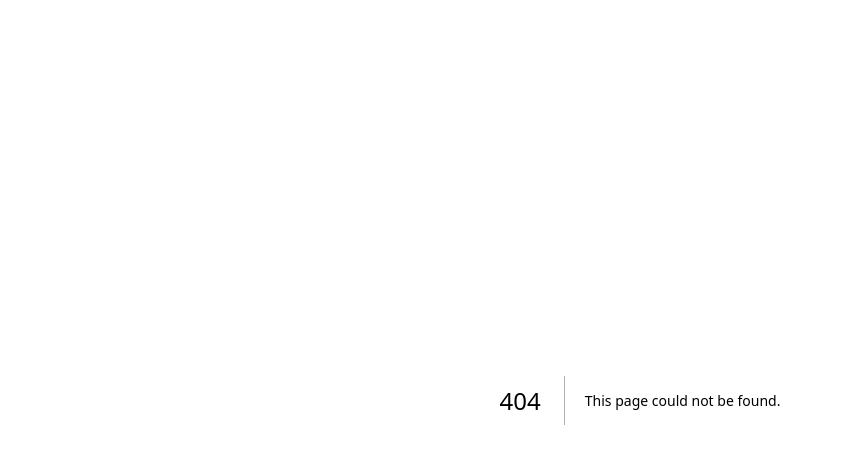
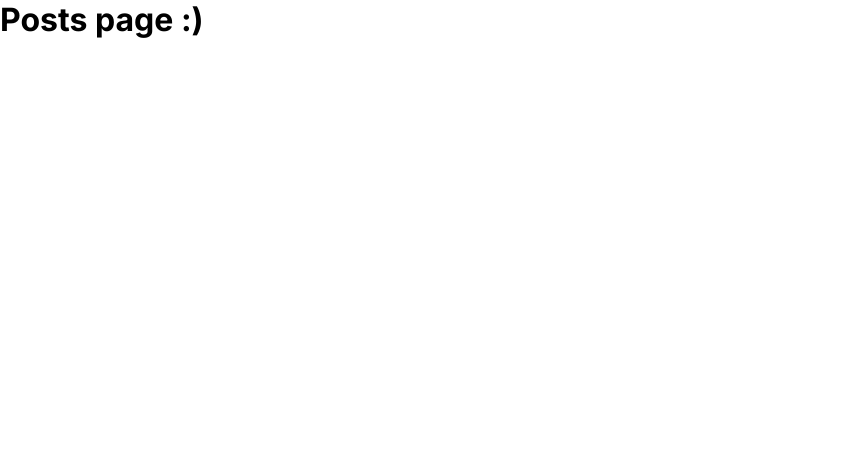
Before and after one commit to rapon1kt/mundo-cientifico, a Next.js app: page /v1/posts in a window 1280 px wide. Before the commit this address had no page. Shown: the top 464 px of the page, without its empty margins (0-841 px from the left). Built offline with nearby package versions, Linux system fonts and the light colour scheme.

Commit message:
feat: create postsPage page.tsx

```diff
--- /dev/null
+++ b/src/app/v1/posts/page.tsx
@@ -0,0 +1,5 @@
+export default function PostsPage() {
+  return(
+    <h1>Posts page :)</h1>
+  )
+}
```
